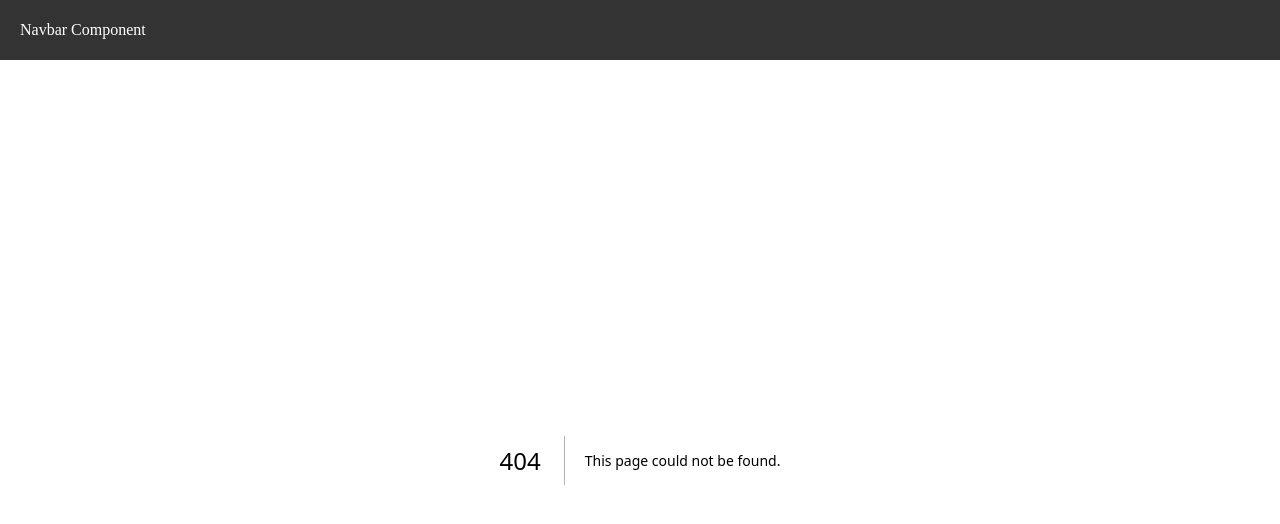
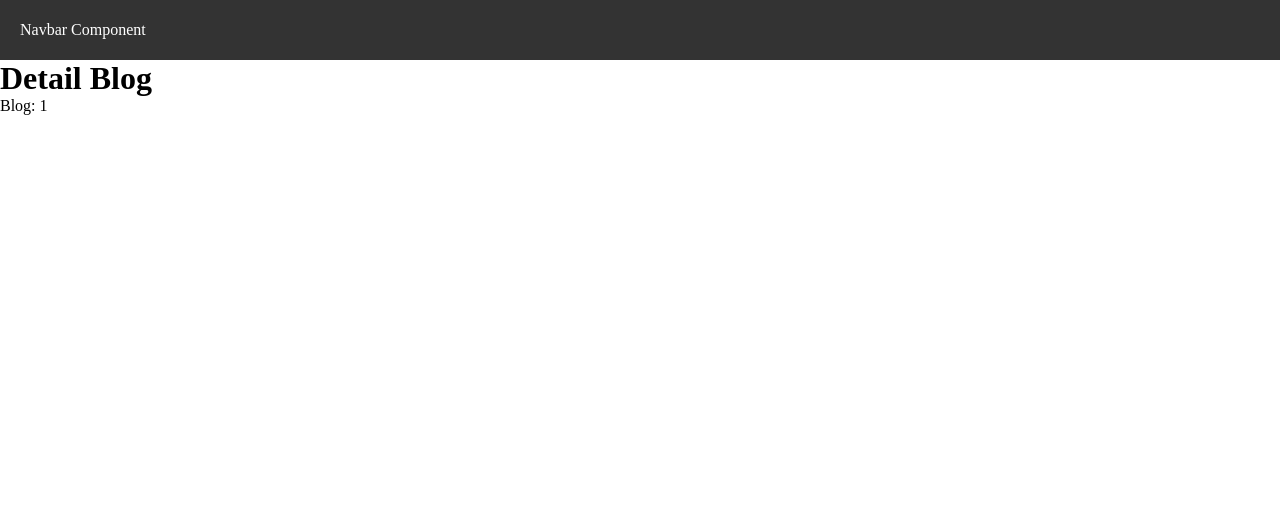
Before and after one commit to Kam141/Framework_2026, a Next.js app in the folder praktikum_3/my-app/: page /blog/1 in a window 1280 px wide. Before the commit this address had no page. Shown: the top 524 px of the page. Built offline with nearby package versions, Linux system fonts and the light colour scheme.

Commit message:
jobsheet 3_Tugas 2

```diff
--- /dev/null
+++ b/praktikum_3/my-app/src/pages/blog/[slug].tsx
@@ -0,0 +1,14 @@
+import { useRouter } from "next/router";
+
+const BlogDetail = () => {
+  const { query } = useRouter();
+
+  return (
+    <div>
+      <h1>Detail Blog</h1>
+      <p>Blog:  {query.slug}</p>
+    </div>
+  );
+};
+
+export default BlogDetail;
```
Also changed, not shown: praktikum_3/my-app/src/pages/blog/index.tsx (added, +9 -0 lines).
